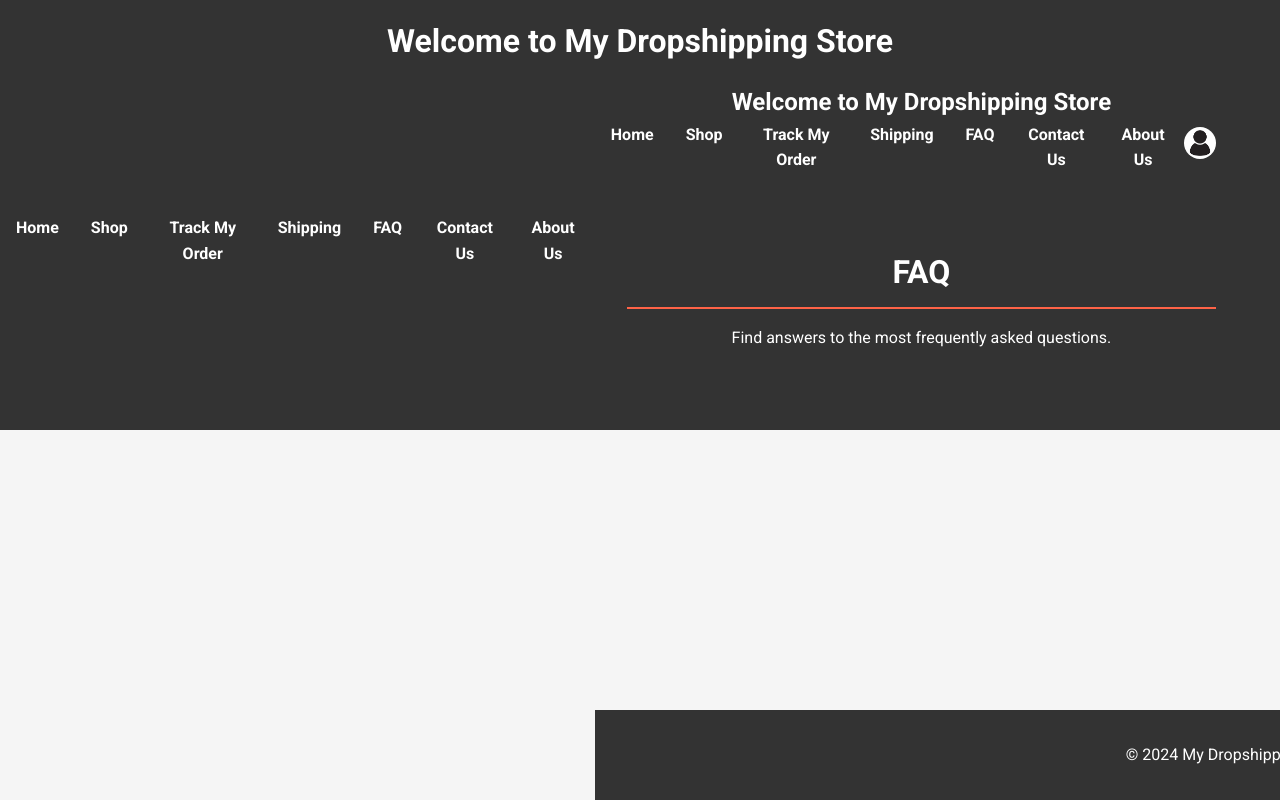
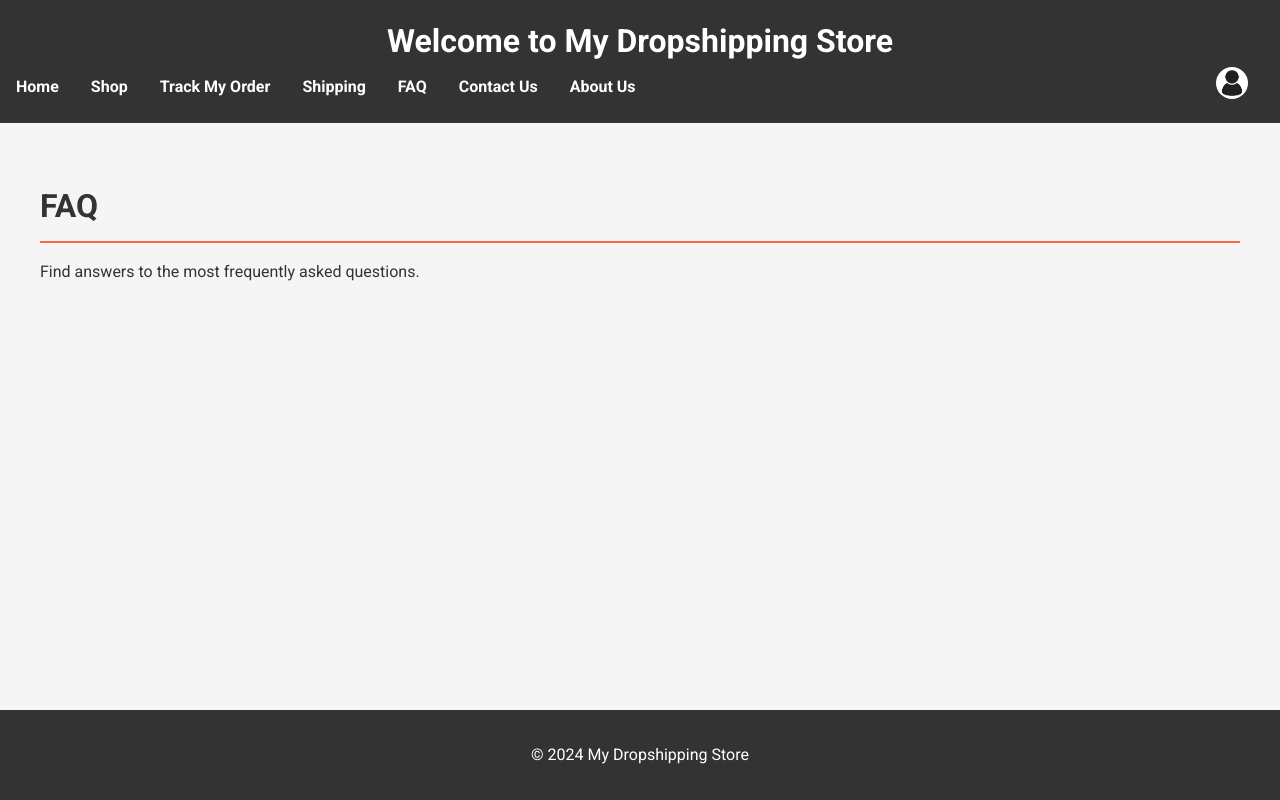
Before and after one commit to upperhandism/upperhandism.github.io, a plain HTML site: page faq.html in a window 1280 px wide. Drawn offline with Linux system fonts and the light colour scheme.

Commit message:
Ensure consistent HTML structure and fix FAQ page

````diff
--- a/faq.html
+++ b/faq.html
@@ -12,31 +12,7 @@
         <h1>Welcome to My Dropshipping Store</h1>
         <nav>
             <ul>
-                <li><a href="home.html">Home</a></li>
-                <li><a href="shop.html">Shop</a></li>
-                <li><a href="track-order.html">Track My Order</a></li>
-                <li><a href="shipping.html">Shipping</a></li>
-                <li><a href="faq.html">FAQ</a></li>
-                <li><a href="contact.html">Contact Us</a></li>
-                <li><a href="about.html">About Us</a></li>
-            </ul>
-            <div class="profile-icon">
-                <a```html
-<!DOCTYPE html>
-<html lang="en">
-<head>
-    <meta charset="UTF-8">
-    <meta name="viewport" content="width=device-width, initial-scale=1.0">
-    <title>FAQ - My Dropshipping Store</title>
-    <link rel="stylesheet" href="styles.css">
-    <link href="https://fonts.googleapis.com/css2?family=Roboto:wght@400;700&display=swap" rel="stylesheet">
-</head>
-<body>
-    <header>
-        <h1>Welcome to My Dropshipping Store</h1>
-        <nav>
-            <ul>
-                <li><a href="home.html">Home</a></li>
+                <li><a href="index.html">Home</a></li>
                 <li><a href="shop.html">Shop</a></li>
                 <li><a href="track-order.html">Track My Order</a></li>
                 <li><a href="shipping.html">Shipping</a></li>
````
